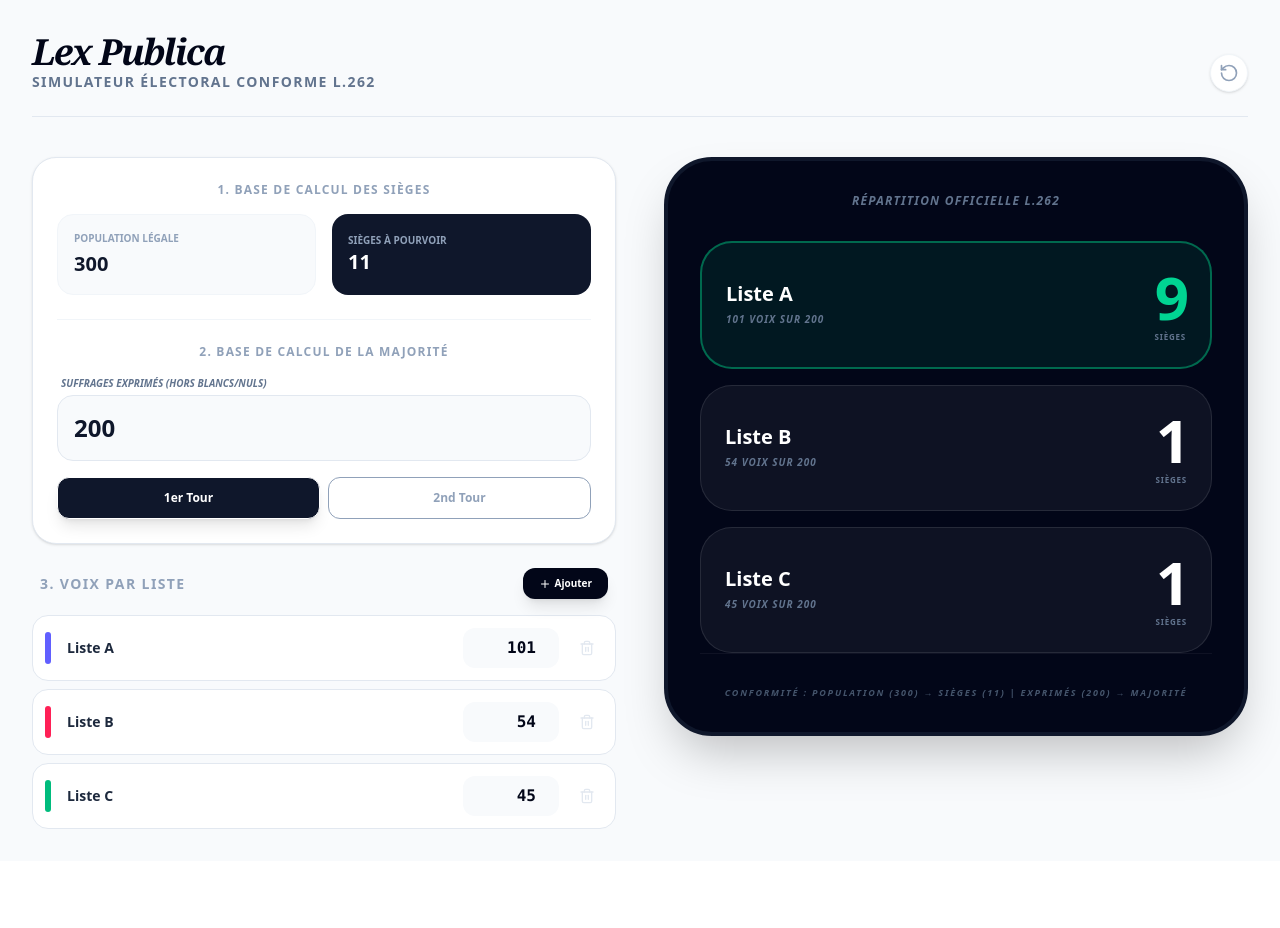
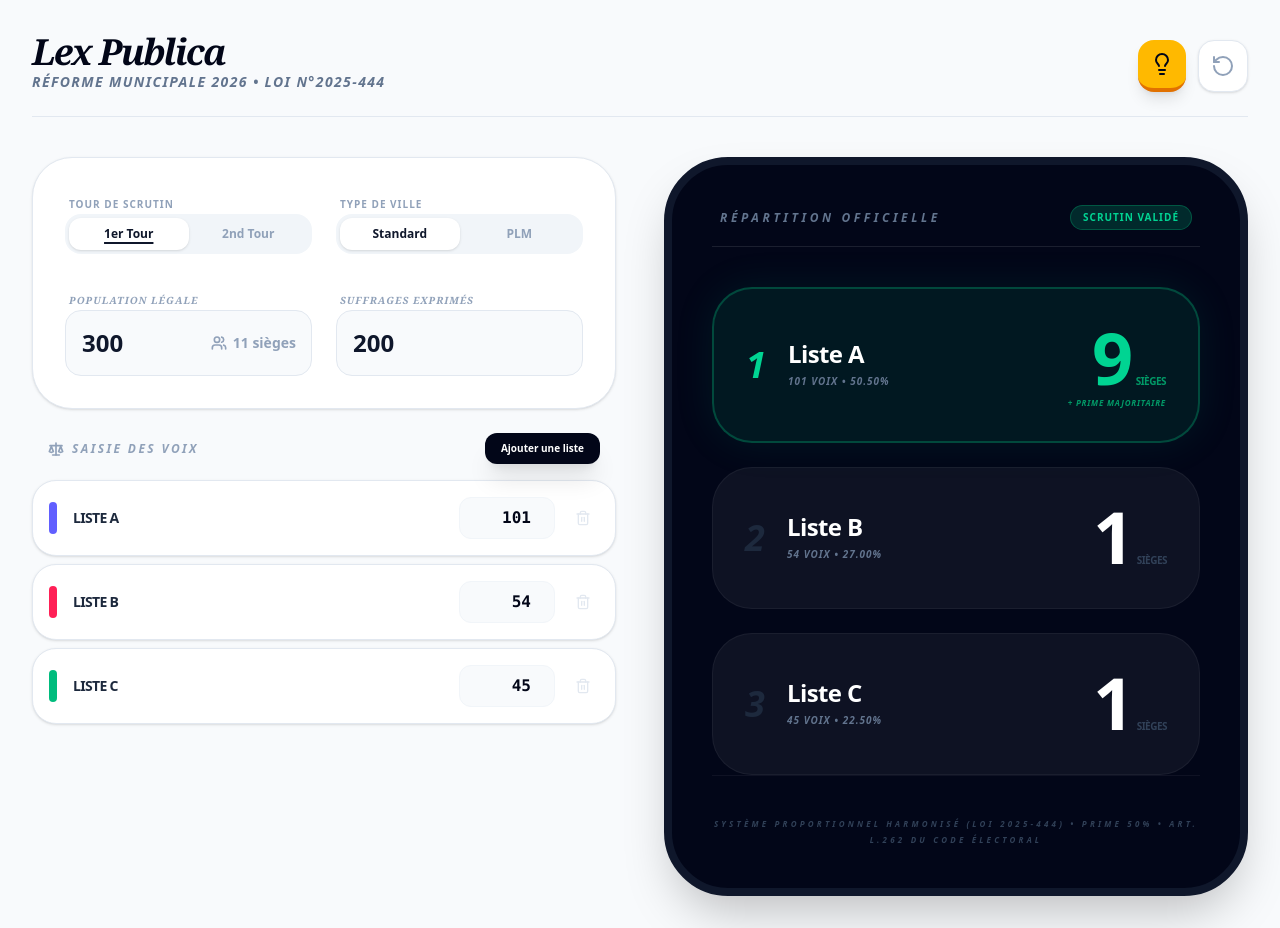
Before and after one commit to acoulibaly-ghb/lex-publica-scrutin, a React (Vite) app: page / in a window 1280 px wide. Before the commit the page ends 861 px from the top, so only its background shows below. Built offline with nearby package versions, Linux system fonts and the light colour scheme.

Commit message:
Update App.tsx

```diff
--- a/src/App.tsx
+++ b/src/App.tsx
@@ -1,5 +1,5 @@
 import React, { useState, useMemo, useEffect } from 'react';
-import { Plus, Trash2, CheckCircle2, AlertTriangle, AlertCircle, RotateCcw, Scale, Users, PenTool } from 'lucide-react';
+import { Plus, Trash2, CheckCircle2, AlertTriangle, AlertCircle, RotateCcw, Scale, Users, Lightbulb, X } from 'lucide-react';
 import { motion, AnimatePresence } from 'motion/react';
 import { calculateDistribution } from './utils/electionEngine';
 import { getSeatsFromPopulation } from './utils/populationMapping';
@@ -11,6 +11,7 @@ export default function App() {
   const [exprimés, setExprimés] = useState<number>(200);
   const [round, setRound] = useState<ElectionRound>(1);
   const [cityType, setCityType] = useState<CityType>('STANDARD');
+  const [showHelp, setShowHelp] = useState(false);
   const [lists, setLists] = useState<CandidateList[]>([
     { id: '1', name: 'Liste A', votes: 101 },
     { id: '2', name: 'Liste B', votes: 54 },
@@ -22,8 +23,6 @@ export default function App() {
   }, [population]);
 
   const sumOfVotes = useMemo(() => lists.reduce((s, l) => s + l.votes, 0), [lists]);
-
-  // LOGIQUE DE CONTRÔLE PRÉCISE
   const errorPopulation = exprimés > population;
   const errorVotes = sumOfVotes > exprimés;
 
@@ -32,121 +31,178 @@ export default function App() {
   }, [totalSeats, lists, exprimés, round, cityType]);
 
   return (
-    <div className="min-h-screen bg-slate-50 p-8 text-slate-900 font-sans">
+    <div className="min-h-screen bg-slate-50 p-6 md:p-8 text-slate-900 font-sans">
+
+      {/* LIGHTBOX D'AIDE */}
+      <AnimatePresence>
+        {showHelp && (
+          <motion.div initial={{ opacity: 0 }} animate={{ opacity: 1 }} exit={{ opacity: 0 }} className="fixed inset-0 bg-slate-950/80 backdrop-blur-md z-50 flex items-center justify-center p-4">
+            <motion.div initial={{ scale: 0.9, y: 20 }} animate={{ scale: 1, y: 0 }} className="bg-white rounded-[2.5rem] max-w-2xl w-full max-h-[90vh] overflow-y-auto shadow-2xl relative p-8 md:p-12">
+              <button onClick={() => setShowHelp(false)} className="absolute top-6 right-6 p-2 hover:bg-slate-100 rounded-full transition-colors"><X /></button>
+
+              <h2 className="text-3xl font-serif font-black italic mb-6 flex items-center gap-3 text-amber-500 underline decoration-slate-900 decoration-4 underline-offset-8">
+                Guide Lex Publica 2026
+              </h2>
+
+              <div className="space-y-6 text-slate-700 leading-relaxed text-sm">
+                <section className="bg-amber-50 p-4 rounded-2xl border border-amber-100">
+                  <p className="font-bold text-amber-900 flex items-center gap-2">
+                    <CheckCircle2 className="w-4 h-4" /> Loi n°2025-444 du 21 mai 2025
+                  </p>
+                  <p className="mt-1 italic">Le mode de scrutin est désormais harmonisé : proportionnelle de liste avec prime de 50% pour TOUTES les communes de France (hors PLM).</p>
+                </section>
+
+                <div>
+                  <h3 className="font-black uppercase tracking-widest text-xs text-slate-400 mb-2">1. Répartition des sièges</h3>
+                  <p>La liste en tête reçoit une <strong>prime majoritaire</strong> de 50% (Standard) ou 25% (PLM). Au 1er tour, elle nécessite la majorité absolue ({'>'}50%). Au 2nd tour, la majorité relative suffit.</p>
+                </div>
+
+                <div>
+                  <h3 className="font-black uppercase tracking-widest text-xs text-slate-400 mb-2">2. La règle de la moyenne (Art. L.262)</h3>
+                  <p>Les sièges restants sont attribués un par un à la plus forte moyenne. <strong>Attention :</strong> La prime majoritaire est exclue du diviseur pour calculer cette moyenne.</p>
+                </div>
+
+                <div className="bg-slate-50 p-4 rounded-2xl border border-slate-100 font-mono text-[10px] space-y-1">
+                  <p className="font-bold text-slate-900 uppercase mb-2 italic">Exemple 300 hab. (11 sièges)</p>
+                  <p>• Prime : 11 * 0.5 = 5.5 → 6 sièges (Arrondi sup. L.262)</p>
+                  <p>• Reste : 5 sièges répartis au quotient puis à la moyenne.</p>
+                </div>
+              </div>
+            </motion.div>
+          </motion.div>
+        )}
+      </AnimatePresence>
+
       <header className="mb-10 border-b border-slate-200 pb-6 flex justify-between items-end">
         <div>
           <h1 className="text-4xl font-serif font-black italic tracking-tighter text-slate-950">Lex Publica</h1>
-          <p className="text-sm text-slate-500 uppercase tracking-widest font-bold">Simulateur Électoral Conforme L.262</p>
+          <p className="text-sm text-slate-500 uppercase tracking-widest font-bold italic">Réforme Municipale 2026 • Loi n°2025-444</p>
         </div>
-        <button onClick={() => window.location.reload()} className="p-2 text-slate-400 hover:text-slate-900 transition-colors bg-white rounded-full shadow-sm border border-slate-100">
-          <RotateCcw className="w-5 h-5" />
+        <div className="flex gap-3">
+          <button onClick={() => setShowHelp(true)} className="p-3 bg-amber-400 text-slate-950 rounded-2xl shadow-lg hover:scale-105 transition-transform border-b-4 border-amber-600 active:border-b-0 active:translate-y-1">
+            <Lightbulb className="w-6 h-6" />
           </button>
+          <button onClick={() => window.location.reload()} className="p-3 bg-white text-slate-400 rounded-2xl shadow-sm border border-slate-200 hover:text-slate-950 transition-colors">
+            <RotateCcw className="w-6 h-6" />
+          </button>
+        </div>
       </header>
 
       <div className="grid grid-cols-1 lg:grid-cols-2 gap-12">
         <section className="space-y-6">
-          <div className="bg-white p-6 rounded-3xl border border-slate-200 shadow-sm space-y-6">
+          <div className="bg-white p-8 rounded-[2.5rem] border border-slate-200 shadow-sm space-y-8">
 
-            {/* BLOC 1 : CONTEXTE LÉGAL (Population -> Sièges) */}
-            <div className="space-y-4">
-              <label className="block text-xs font-black text-slate-400 uppercase tracking-widest text-center">1. Base de calcul des sièges</label>
-              <div className="grid grid-cols-2 gap-4">
-                <div className="p-4 bg-slate-50 rounded-2xl border border-slate-100">
-                  <label className="block text-[10px] font-bold text-slate-400 uppercase mb-1">Population Légale</label>
-                  <input type="number" value={population} onChange={e => setPopulation(Number(e.target.value))} className="w-full bg-transparent text-xl font-black outline-none" />
+            {/* 1. TOUR & TYPE */}
+            <div className="grid grid-cols-1 md:grid-cols-2 gap-6">
+              <div className="space-y-2">
+                <label className="text-[10px] font-black text-slate-400 uppercase tracking-widest ml-1">Tour de scrutin</label>
+                <div className="flex p-1 bg-slate-100 rounded-2xl">
+                  <button onClick={() => setRound(1)} className={`flex-1 py-2 rounded-xl text-xs font-black transition-all ${round === 1 ? 'bg-white shadow text-slate-900 underline decoration-slate-900 decoration-2 underline-offset-4' : 'text-slate-400'}`}>1er Tour</button>
+                  <button onClick={() => setRound(2)} className={`flex-1 py-2 rounded-xl text-xs font-black transition-all ${round === 2 ? 'bg-white shadow text-slate-900 underline decoration-slate-900 decoration-2 underline-offset-4' : 'text-slate-400'}`}>2nd Tour</button>
                 </div>
-                <div className="p-4 bg-slate-900 text-white rounded-2xl flex flex-col justify-center">
-                  <span className="text-[10px] font-bold text-slate-400 uppercase">Sièges à pourvoir</span>
-                  <span className="text-xl font-black">{totalSeats}</span>
+              </div>
+              <div className="space-y-2">
+                <label className="text-[10px] font-black text-slate-400 uppercase tracking-widest ml-1">Type de ville</label>
+                <div className="flex p-1 bg-slate-100 rounded-2xl">
+                  <button onClick={() => setCityType('STANDARD')} className={`flex-1 py-2 rounded-xl text-xs font-black transition-all ${cityType === 'STANDARD' ? 'bg-white shadow text-slate-900' : 'text-slate-400'}`}>Standard</button>
+                  <button onClick={() => setCityType('PLM')} className={`flex-1 py-2 rounded-xl text-xs font-black transition-all ${cityType === 'PLM' ? 'bg-white shadow text-slate-900' : 'text-slate-400'}`}>PLM</button>
                 </div>
               </div>
             </div>
 
-            <hr className="border-slate-100" />
-
-            {/* BLOC 2 : RÉSULTATS DU SCRUTIN (Exprimés) */}
-            <div className="space-y-4">
-              <label className="block text-xs font-black text-slate-400 uppercase tracking-widest text-center">2. Base de calcul de la majorité</label>
-              <div>
-                <label className="block text-[10px] font-bold text-slate-400 uppercase mb-1 ml-1 text-slate-500 italic">Suffrages Exprimés (Hors blancs/nuls)</label>
-                <input
-                  type="number"
-                  value={exprimés}
-                  onChange={e => setExprimés(Number(e.target.value))}
-                  className={`w-full p-4 border rounded-2xl text-2xl font-black outline-none transition-all ${errorPopulation ? 'border-red-500 bg-red-50 text-red-900' : 'border-slate-200 bg-slate-50 focus:ring-4 focus:ring-slate-100'}`}
-                />
-                {errorPopulation && <p className="text-[10px] text-red-600 font-bold mt-1 uppercase">⚠️ Ne peut dépasser la population ({population})</p>}
-              </div>
-
-              <div className="flex gap-2">
-                <button onClick={() => setRound(1)} className={`flex-1 p-3 rounded-xl border text-xs font-black transition-all ${round === 1 ? 'bg-slate-900 text-white shadow-lg' : 'bg-white text-slate-400'}`}>1er Tour</button>
-                <button onClick={() => setRound(2)} className={`flex-1 p-3 rounded-xl border text-xs font-black transition-all ${round === 2 ? 'bg-slate-900 text-white shadow-lg' : 'bg-white text-slate-400'}`}>2nd Tour</button>
+            {/* 2. CHIFFRES CLÉS */}
+            <div className="grid grid-cols-1 md:grid-cols-2 gap-6">
+              <div className="space-y-2">
+                <label className="text-[10px] font-black text-slate-400 uppercase tracking-widest ml-1 italic font-serif">Population Légale</label>
+                <div className="relative">
+                   <input type="number" value={population} onChange={e => setPopulation(Number(e.target.value))} className="w-full p-4 bg-slate-50 border border-slate-200 rounded-2xl text-2xl font-black outline-none focus:bg-white focus:ring-4 focus:ring-slate-100 transition-all" />
+                   <div className="absolute right-4 top-1/2 -translate-y-1/2 flex items-center gap-1.5 text-slate-400">
+                      <Users className="w-4 h-4" /> <span className="text-sm font-black">{totalSeats} sièges</span>
                    </div>
                 </div>
               </div>
-
-          {/* BLOC 3 : LES LISTES */}
-          <div className="space-y-4">
-            <div className="flex justify-between items-center px-2">
-              <h2 className="text-sm font-black uppercase tracking-widest text-slate-400">3. Voix par liste</h2>
-              <button onClick={() => setLists([...lists, {id: crypto.randomUUID(), name: `Liste ${String.fromCharCode(65 + lists.length)}`, votes: 0}])} className="text-[10px] font-black bg-slate-950 text-white px-4 py-2 rounded-xl shadow-lg flex items-center gap-1">
-                <Plus className="w-3 h-3" /> Ajouter
-              </button>
+              <div className="space-y-2">
+                <label className="text-[10px] font-black text-slate-400 uppercase tracking-widest ml-1 italic font-serif">Suffrages Exprimés</label>
+                <input type="number" value={exprimés} onChange={e => setExprimés(Number(e.target.value))} className={`w-full p-4 border rounded-2xl text-2xl font-black outline-none transition-all ${errorPopulation ? 'border-red-500 bg-red-50 text-red-900' : 'bg-slate-50 border-slate-200 focus:bg-white focus:ring-4 focus:ring-slate-100'}`} />
+              </div>
             </div>
 
+            {errorPopulation && <p className="p-3 bg-red-50 text-red-600 text-[10px] font-black uppercase rounded-xl border border-red-100 text-center italic animate-pulse">⚠️ Les exprimés ({exprimés}) dépassent la population ({population})</p>}
+          </div>
+
+          {/* 3. LES LISTES */}
+          <div className="space-y-4">
+             <div className="flex justify-between items-center px-4">
+                <h2 className="text-xs font-black uppercase tracking-[0.2em] text-slate-400 flex items-center gap-2 italic"><Scale className="w-4 h-4"/> Saisie des voix</h2>
+                <button onClick={() => setLists([...lists, {id: crypto.randomUUID(), name: `Liste ${String.fromCharCode(65 + lists.length)}`, votes: 0}])} className="text-[10px] font-black bg-slate-950 text-white px-4 py-2 rounded-xl shadow-xl hover:bg-slate-800 transition-all">Ajouter une liste</button>
+             </div>
              <div className="space-y-2">
                {lists.map((l, index) => (
-                <div key={l.id} className={`flex gap-3 items-center bg-white p-3 rounded-2xl border transition-all ${errorVotes ? 'border-red-200' : 'border-slate-200'}`}>
-                  <div className={`w-1.5 h-8 rounded-full ${['bg-indigo-500', 'bg-rose-500', 'bg-emerald-500'][index % 3]}`} />
-                  <input value={l.name} onChange={e => setLists(lists.map(item => item.id === l.id ? {...item, name: e.target.value} : item))} className="flex-grow p-1 text-sm font-black text-slate-800 outline-none" />
-                  <input type="number" value={l.votes} onChange={e => setLists(lists.map(item => item.id === l.id ? {...item, votes: Number(e.target.value)} : item))} className="w-24 p-2 text-right font-mono font-black text-slate-950 bg-slate-50 rounded-xl outline-none focus:ring-2 focus:ring-slate-900" />
-                  <button onClick={() => setLists(lists.filter(item => item.id !== l.id))} className="p-2 text-slate-200 hover:text-rose-500"><Trash2 className="w-4 h-4" /></button>
+                 <div key={l.id} className="flex gap-3 items-center bg-white p-4 rounded-[1.5rem] border border-slate-200 group hover:border-slate-400 transition-all shadow-sm">
+                   <div className={`w-2 h-8 rounded-full ${['bg-indigo-500', 'bg-rose-500', 'bg-emerald-500', 'bg-amber-500'][index % 4]}`} />
+                   <input value={l.name} onChange={e => setLists(lists.map(item => item.id === l.id ? {...item, name: e.target.value} : item))} className="flex-grow p-1 text-sm font-black text-slate-800 outline-none uppercase tracking-tighter" />
+                   <input type="number" value={l.votes} onChange={e => setLists(lists.map(item => item.id === l.id ? {...item, votes: Number(e.target.value)} : item))} className="w-24 p-2 text-right font-mono font-black text-slate-950 bg-slate-50 rounded-xl outline-none border border-slate-100" />
+                   <button onClick={() => setLists(lists.filter(item => item.id !== l.id))} className="p-2 text-slate-200 hover:text-rose-500 transition-colors"><Trash2 className="w-4 h-4" /></button>
                  </div>
                ))}
-              {errorVotes && <p className="text-[10px] text-red-600 font-black text-center uppercase mt-2">⚠️ Total des listes ({sumOfVotes}) {'>'} Exprimés ({exprimés})</p>}
+               {errorVotes && <p className="p-3 text-red-600 text-[10px] font-black text-center uppercase italic border-2 border-red-100 rounded-xl bg-red-50">⚠️ Somme des listes ({sumOfVotes}) {'>'} Exprimés ({exprimés})</p>}
              </div>
           </div>
         </section>
 
         {/* RÉSULTATS */}
-        <section className="relative">
-          <div className="bg-slate-950 text-white p-8 rounded-[3rem] shadow-2xl min-h-[500px] flex flex-col border-4 border-slate-900 sticky top-8">
-
+        <section>
+          <div className="bg-slate-950 text-white p-10 rounded-[4rem] shadow-2xl min-h-[600px] flex flex-col border-8 border-slate-900 sticky top-8">
             {errorPopulation || errorVotes ? (
               <div className="flex-grow flex flex-col items-center justify-center text-center space-y-6">
-                <div className="bg-rose-500/20 p-6 rounded-full border-2 border-rose-500/50"><AlertCircle className="w-16 h-16 text-rose-500 animate-pulse" /></div>
-                <p className="text-2xl font-black text-rose-500 uppercase tracking-tighter">Erreur de saisie</p>
-                <p className="text-slate-400 text-sm italic">Veuillez vérifier la cohérence entre population, exprimés et voix.</p>
+                <AlertCircle className="w-20 h-20 text-rose-500 animate-pulse" />
+                <p className="text-3xl font-black text-white uppercase tracking-tighter italic">Saisie Invalide</p>
+                <p className="text-slate-500 text-sm max-w-xs font-bold italic">Le calcul est suspendu jusqu'à correction des chiffres de population et de suffrages.</p>
               </div>
             ) : result.noMajorityInFirstRound && round === 1 ? (
-              <div className="flex-grow flex flex-col items-center justify-center text-center space-y-6">
-                <div className="bg-amber-500/20 p-6 rounded-full border-2 border-amber-500/50"><AlertTriangle className="w-16 h-16 text-amber-500" /></div>
-                <p className="text-2xl font-black text-amber-400 uppercase tracking-tighter italic">Ballotage</p>
-                <p className="text-slate-400 text-sm">La liste en tête n'a pas atteint la majorité absolue ({Math.floor(exprimés/2) + 1} voix).</p>
-                <button onClick={() => setRound(2)} className="mt-8 px-6 py-3 bg-white text-slate-950 rounded-2xl font-black text-xs">Passer au 2nd Tour</button>
+              <div className="flex-grow flex flex-col items-center justify-center text-center space-y-8">
+                <div className="p-8 bg-amber-500/10 rounded-full border-4 border-amber-500/30 shadow-[0_0_50px_rgba(245,158,11,0.2)]">
+                  <AlertTriangle className="w-16 h-16 text-amber-500" />
+                </div>
+                <div>
+                  <p className="text-4xl font-serif font-black italic text-amber-500 tracking-tighter uppercase mb-4 underline decoration-amber-900 decoration-8 underline-offset-[-2px]">Ballotage</p>
+                  <p className="text-slate-400 text-sm max-w-xs mx-auto leading-relaxed font-bold italic">
+                    Aucune liste n'a franchi le seuil de {Math.floor(exprimés/2) + 1} voix (Majorité absolue).
+                  </p>
+                  <button onClick={() => setRound(2)} className="mt-10 px-10 py-4 bg-white text-slate-950 rounded-[2rem] font-black text-xs hover:scale-105 transition-transform shadow-xl">Simuler le 2nd Tour</button>
+                </div>
               </div>
             ) : (
-              <div className="space-y-4">
-                <h2 className="text-xs font-black text-slate-500 uppercase tracking-widest text-center mb-8 italic">Répartition officielle L.262</h2>
+              <div className="space-y-6">
+                <div className="flex justify-between items-center mb-10 px-2 border-b border-white/10 pb-4">
+                   <h2 className="text-xs font-black text-slate-500 uppercase tracking-[0.3em] italic">Répartition Officielle</h2>
+                   <div className="bg-emerald-500/20 text-emerald-400 px-3 py-1 rounded-full text-[10px] font-black uppercase tracking-widest border border-emerald-500/30">Scrutin Validé</div>
+                </div>
                 {result.admittedLists
                   .filter(l => l.isAdmitted && l.totalSeats > 0)
                   .sort((a,b) => b.totalSeats - a.totalSeats)
                   .map((l, i) => (
-                    <motion.div layout key={l.id} className={`p-6 rounded-[2rem] flex justify-between items-center ${i === 0 ? 'bg-emerald-500/10 border-2 border-emerald-500/50' : 'bg-white/5 border border-white/10'}`}>
+                    <motion.div layout key={l.id} className={`p-8 rounded-[2.5rem] flex justify-between items-center transition-all ${i === 0 ? 'bg-emerald-500/10 border-2 border-emerald-500/30 shadow-[0_0_40px_rgba(16,185,129,0.1)]' : 'bg-white/5 border border-white/5'}`}>
+                      <div className="flex items-center gap-6">
+                        <div className={`text-4xl font-black italic tracking-tighter ${i === 0 ? 'text-emerald-400' : 'text-slate-800'}`}>{i + 1}</div>
                         <div>
-                        <p className="font-black text-xl leading-none">{l.name}</p>
-                        <p className="text-[10px] text-slate-500 mt-2 uppercase font-black tracking-widest italic">{l.votes} voix sur {exprimés}</p>
+                          <p className="font-black text-2xl leading-none tracking-tight">{l.name}</p>
+                          <p className="text-[10px] text-slate-500 mt-2 uppercase font-black tracking-widest italic">{l.votes} voix • {l.percentage.toFixed(2)}%</p>
+                        </div>
                       </div>
                       <div className="text-right">
-                        <span className={`text-6xl font-black tracking-tighter ${i === 0 ? 'text-emerald-400' : 'text-white'}`}>{l.totalSeats}</span>
-                        <p className="text-[8px] font-black text-slate-500 uppercase tracking-widest mt-1">Sièges</p>
+                        <div className="flex items-baseline gap-1.5 justify-end">
+                           <span className={`text-7xl font-black tracking-tighter leading-none ${i === 0 ? 'text-emerald-400' : 'text-white'}`}>{l.totalSeats}</span>
+                           <span className={`text-[10px] font-black uppercase tracking-tighter mb-2 ${i === 0 ? 'text-emerald-600' : 'text-slate-700'}`}>Sièges</span>
+                        </div>
+                        {i === 0 && <p className="text-[8px] font-black text-emerald-600 uppercase tracking-widest italic">+ Prime Majoritaire</p>}
                       </div>
                     </motion.div>
                 ))}
               </div>
             )}
-            <div className="mt-auto pt-8 border-t border-white/5 text-[9px] text-slate-600 uppercase font-black tracking-[0.2em] text-center italic">
-              Conformité : Population ({population}) → Sièges ({totalSeats}) | Exprimés ({exprimés}) → Majorité
+            <div className="mt-auto pt-10 border-t border-white/5 text-[8px] text-slate-700 uppercase font-black tracking-[0.4em] text-center italic leading-loose">
+              Système Proportionnel Harmonisé (Loi 2025-444) • Prime {cityType === 'PLM' ? '25%' : '50%'} • Art. L.262 du Code électoral
             </div>
           </div>
         </section>
@@ -154,3 +210,7 @@ export default function App() {
     </div>
   );
 }
+
+// Composants SVG Lucide
+function Users(props: any) { return <svg {...props} xmlns="http://www.w3.org/2000/svg" width="24" height="24" viewBox="0 0 24 24" fill="none" stroke="currentColor" strokeWidth="2.5" strokeLinecap="round" strokeLinejoin="round"><path d="M16 21v-2a4 4 0 0 0-4-4H6a4 4 0 0 0-4 4v2"/><circle cx="9" cy="7" r="4"/><path d="M22 21v-2a4 4 0 0 0-3-3.87"/><path d="M16 3.13a4 4 0 0 1 0 7.75"/></svg>; }
+function Scale(props: any) { return <svg {...props} xmlns="http://www.w3.org/2000/svg" width="24" height="24" viewBox="0 0 24 24" fill="none" stroke="currentColor" strokeWidth="2.5" strokeLinecap="round" strokeLinejoin="round"><path d="m16 16 3-8 3 8c-.87.65-1.92 1-3 1s-2.13-.35-3-1Z"/><path d="m2 16 3-8 3 8c-.87.65-1.92 1-3 1s-2.13-.35-3-1Z"/><path d="M7 21h10"/><path d="M12 3v18"/><path d="M3 7h18"/></svg>; }
```
Lines whose indentation alone changed are shown as unchanged.
